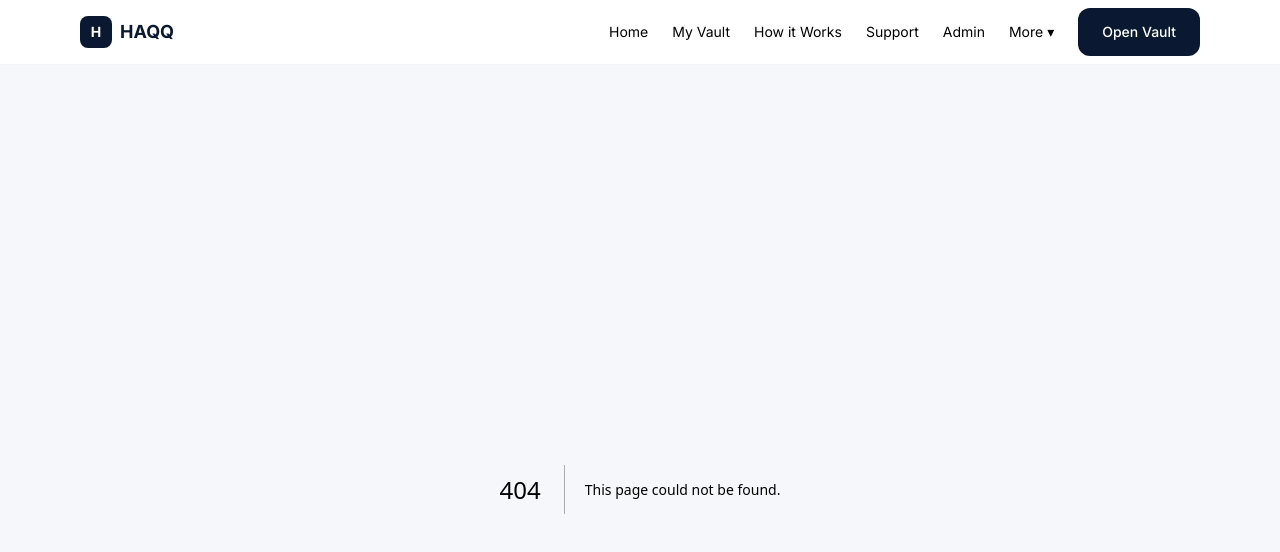
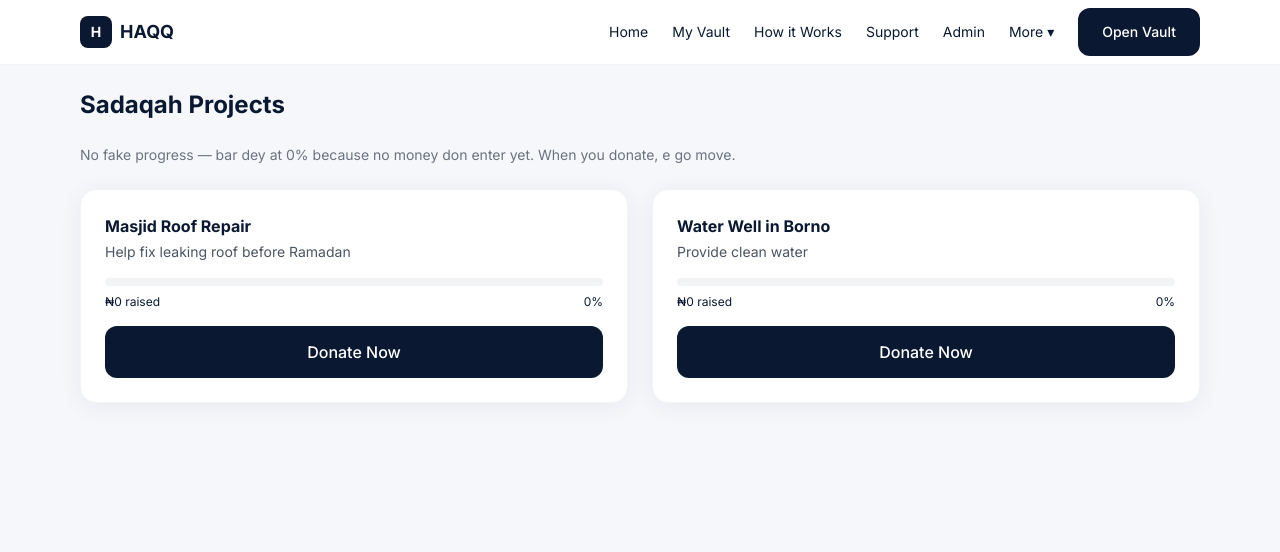
Before and after one commit to Habeebullahi7/Haqq-Vault, a Next.js app: page /donate in a window 1280 px wide. Before the commit this address had no page. Shown: the top 552 px of the page. Built offline with nearby package versions, Linux system fonts and the light colour scheme; no server answers; the database is empty.

Commit message:
Add donation page with project details and progress

```diff
--- /dev/null
+++ b/app/donate/page.tsx
@@ -0,0 +1,37 @@
+'use client'
+import { useEffect, useState } from 'react'
+import { supabase } from '@/lib/supabase'
+
+const projects = [
+  { id: 'masjid_roof', title: 'Masjid Roof Repair', goal: 2000000, desc: 'Help fix leaking roof before Ramadan' },
+  { id: 'water_well', title: 'Water Well in Borno', goal: 500000, desc: 'Provide clean water' },
+]
+
+export default function Donate(){
+  const [donations, setDonations] = useState<any[]>([])
+  useEffect(()=>{ supabase.from('donations').select('*').then(({data})=>{ if(data) setDonations(data) }) },[])
+
+  const getRaised = (pid: string) => donations.filter(d=>d.project===pid).reduce((s,a)=>s+a.amount,0)
+
+  return (
+    <div className="space-y-6">
+      <h1 className="text-2xl font-bold">Sadaqah Projects</h1>
+      <p className="text-sm text-gray-500">No fake progress — bar dey at 0% because no money don enter yet. When you donate, e go move.</p>
+      <div className="grid md:grid-cols-2 gap-6">
+        {projects.map(p=>{
+          const raised = getRaised(p.id)
+          const percent = p.goal > 0 ? Math.min(100, Math.round((raised / p.goal)*100)) : 0
+          return (
+            <div key={p.id} className="card p-6">
+              <h3 className="font-bold">{p.title}</h3>
+              <p className="text-sm text-gray-600 mt-1">{p.desc}</p>
+              <div className="mt-4 h-2 bg-gray-100 rounded-full overflow-hidden"><div className="h-full bg-[#0A1931] transition-all duration-700" style={{width: `${percent}%`}}/></div>
+              <div className="flex justify-between text-xs mt-2"><span>₦{raised.toLocaleString()} raised</span><span>{percent}%</span></div>
+              <button onClick={()=>alert('Connect Paystack / Flutterwave here - only when you ready')} className="mt-4 btn-navy w-full">Donate Now</button>
+            </div>
+          )
+        })}
+      </div>
+    </div>
+  )
+}
```
